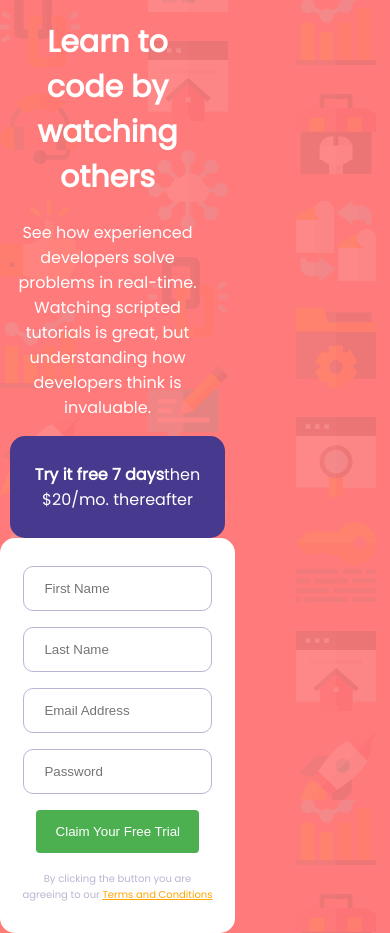
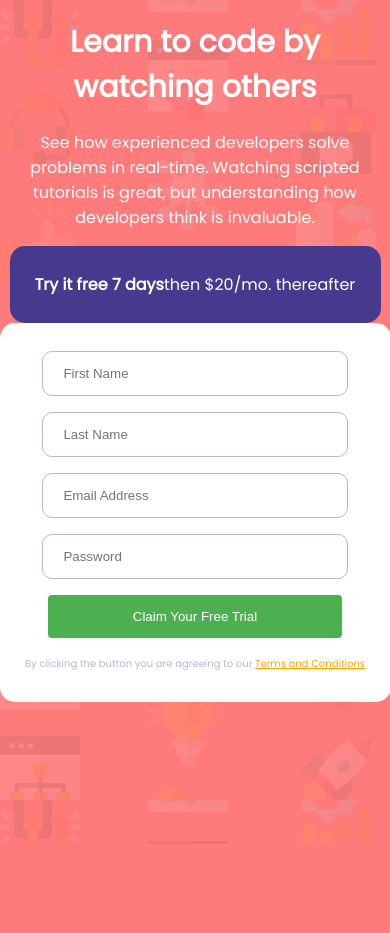
Before and after one commit to Petesmith285/reactjsassignment, a React (Create React App) app: page / in a window 390 px wide. After the commit the page ends 844 px from the top, so only its background shows below. Built offline with nearby package versions, Linux system fonts and the light colour scheme.

Commit message:
Your awesome message

```diff
--- a/src/App.css
+++ b/src/App.css
@@ -11,7 +11,7 @@ body{
     display:grid ;
     margin-top: 300px;
     max-width: 1000px;
-    margin-left: 700px;
+    margin-left: 500px;
     /* justify-content: center; */
 
 
@@ -95,9 +95,9 @@ footer a{
 
 
     .container{
-        display:block;
-        /* flex-direction: column; */
-        /* align-items: center; */
+        display:flex ;
+        flex-direction: column;
+        align-items: center;
         margin-top: 0;
         margin-left: 0;
         text-align: center;
@@ -118,18 +118,18 @@ footer a{
     }
 
     .try{
-        width: 50%;
+        width: 90%;
         padding: 10px;
-        margin-left: 10px;
+        /* margin-left: 10px; */
     }
 
     .info{
-        width: 50%;
+        width: 90%;
     }
 
     .text{
-        width: 50%;
-        margin-left: 10px;
+        width: 90%;
+        /* margin-left: 10px; */
 
     }
 
```
Also changed, not shown: package.json (+4 -3 lines).
